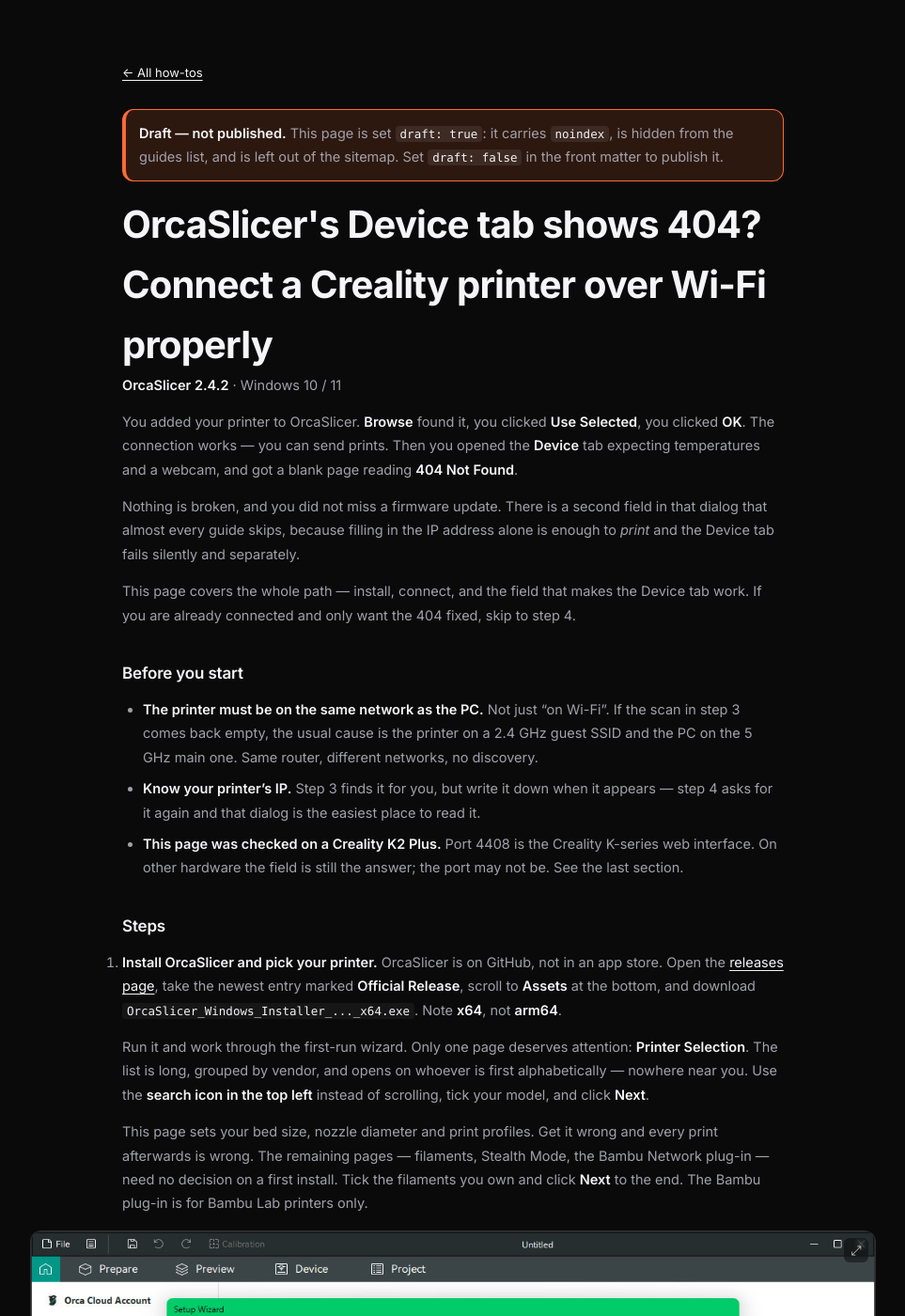
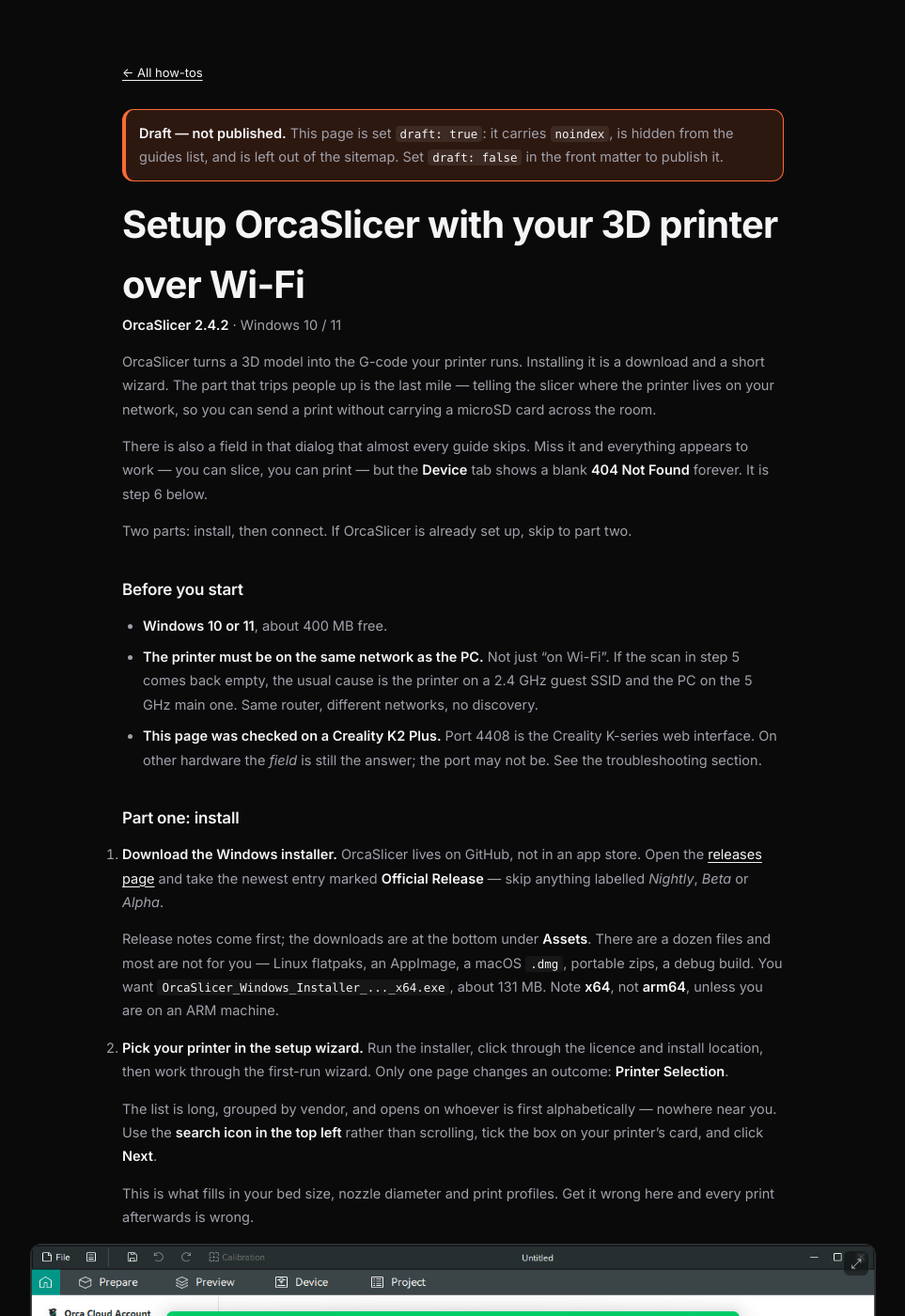
Before and after one commit to NavisualGuide/NavisualGuide.github.io, a Jekyll site: the page built from _guides/orcaslicer-connect-printer-wifi.md, in a window 1280 px wide and 1400 px high. Shown: the whole window at 94% size, without its empty margins (158-1121 px from the left). Built offline with Jekyll 4.4.1, drawn with Linux system fonts in a browser that asks for light colours; some of the changed text lies outside the part shown.

Commit message:
guides: one article covering download and connect
Retitled "Setup OrcaSlicer with your 3D printer over Wi-Fi" and restructured to
cover both halves properly rather than compressing the install into a single
step. Two labelled parts, seven numbered steps continuous across both, so the
visible numbering and the HowTo positions agree.

The moat is unchanged and is now step 6: filling in "Hostname, IP or URL" is
enough to slice and send a print, so guides stop there -- but the Device tab
loads a SEPARATE field, "Device UI", and with it empty that tab shows 404
forever. Nothing on screen links the two, and the port (4408 on a Creality
K-series) comes from the firmware rather than from anything OrcaSlicer says.

Still draft: true -- noindex, out of the sitemap, unlinked from /guides/.

Co-Authored-By: Claude Opus 5 <noreply@anthropic.com>
Claude-Session: https://claude.ai/code/session_01RaL9betkFkZEVHMBAJeeM6

````diff
--- a/_guides/orcaslicer-connect-printer-wifi.md
+++ b/_guides/orcaslicer-connect-printer-wifi.md
@@ -1,6 +1,6 @@
 ---
-title: "OrcaSlicer's Device tab shows 404? Connect a Creality printer over Wi-Fi properly"
-description: "Adding the printer's IP gets you a connection but a blank Device tab. The field almost every guide skips is Device UI, and it needs the printer's own web interface on port 4408."
+title: "Setup OrcaSlicer with your 3D printer over Wi-Fi"
+description: "Download, install and connect, in one pass — including the field almost every guide skips, which is why the Device tab shows 404 even when printing works."
 date: 2026-09-11
 app: "OrcaSlicer 2.4.2"
 os: "Windows 10 / 11"
@@ -14,9 +14,13 @@ hero_image: /images/guides/orcaslicer-connect-printer-wifi/05-device-tab-fluidd.
 draft: true
 
 steps:
-  - name: "Install OrcaSlicer and pick your printer in the setup wizard"
-    text: "Download the Windows x64 installer from the OrcaSlicer releases page on GitHub, run it, and work through the first-run wizard. On the Printer Selection page use the search icon in the top left rather than scrolling, tick your model, and click Next."
+  - name: "Download the Windows installer"
+    text: "OrcaSlicer is distributed on GitHub. Open the releases page, take the newest entry marked Official Release, scroll to Assets at the bottom, and download OrcaSlicer_Windows_Installer_..._x64.exe. Note x64, not arm64."
+  - name: "Pick your printer in the setup wizard"
+    text: "Run the installer and work through the first-run wizard. On the Printer Selection page use the search icon in the top left rather than scrolling, tick your model, and click Next. This sets your bed size, nozzle diameter and print profiles."
     image: /images/guides/orcaslicer-connect-printer-wifi/01-printer-selection.png
+  - name: "Click Next through the remaining wizard pages"
+    text: "Tick the filament types you own, leave Stealth Mode off, and leave the Bambu Network plug-in unticked unless you have a Bambu Lab printer. Click Finish, then New Project to open the workspace."
   - name: "Open the connection settings from the Wi-Fi icon"
     text: "In the left rail of the main window, click the small Wi-Fi icon next to the Printer header. This opens the Physical Printer dialog. It is not on the Device tab and not in the File menu."
     image: /images/guides/orcaslicer-connect-printer-wifi/02-printer-wifi-icon.png
@@ -31,44 +35,48 @@ steps:
     image: /images/guides/orcaslicer-connect-printer-wifi/05-device-tab-fluidd.png
 ---
 
-You added your printer to OrcaSlicer. **Browse** found it, you clicked **Use Selected**, you clicked
-**OK**. The connection works — you can send prints. Then you opened the **Device** tab expecting
-temperatures and a webcam, and got a blank page reading **404 Not Found**.
+OrcaSlicer turns a 3D model into the G-code your printer runs. Installing it is a download and a
+short wizard. The part that trips people up is the last mile — telling the slicer where the printer
+lives on your network, so you can send a print without carrying a microSD card across the room.
 
-Nothing is broken, and you did not miss a firmware update. There is a second field in that dialog
-that almost every guide skips, because filling in the IP address alone is enough to *print* and the
-Device tab fails silently and separately.
+There is also a field in that dialog that almost every guide skips. Miss it and everything appears
+to work — you can slice, you can print — but the **Device** tab shows a blank **404 Not Found**
+forever. It is step 6 below.
 
-This page covers the whole path — install, connect, and the field that makes the Device tab work.
-If you are already connected and only want the 404 fixed, skip to step 4.
+Two parts: install, then connect. If OrcaSlicer is already set up, skip to part two.
 
 ## Before you start
 
-- **The printer must be on the same network as the PC.** Not just "on Wi-Fi". If the scan in step 3
+- **Windows 10 or 11**, about 400 MB free.
+- **The printer must be on the same network as the PC.** Not just "on Wi-Fi". If the scan in step 5
   comes back empty, the usual cause is the printer on a 2.4 GHz guest SSID and the PC on the 5 GHz
   main one. Same router, different networks, no discovery.
-- **Know your printer's IP.** Step 3 finds it for you, but write it down when it appears — step 4
-  asks for it again and that dialog is the easiest place to read it.
 - **This page was checked on a Creality K2 Plus.** Port 4408 is the Creality K-series web interface.
-  On other hardware the field is still the answer; the port may not be. See the last section.
+  On other hardware the *field* is still the answer; the port may not be. See the troubleshooting
+  section.
 
-## Steps
+## Part one: install
 
-1. **Install OrcaSlicer and pick your printer.**
-   OrcaSlicer is on GitHub, not in an app store. Open the
-   [releases page](https://github.com/SoftFever/OrcaSlicer/releases), take the newest entry marked
-   **Official Release**, scroll to **Assets** at the bottom, and download
-   `OrcaSlicer_Windows_Installer_..._x64.exe`. Note **x64**, not **arm64**.
+1. **Download the Windows installer.**
+   OrcaSlicer lives on GitHub, not in an app store. Open the
+   [releases page](https://github.com/SoftFever/OrcaSlicer/releases) and take the newest entry
+   marked **Official Release** — skip anything labelled *Nightly*, *Beta* or *Alpha*.
 
-   Run it and work through the first-run wizard. Only one page deserves attention: **Printer
-   Selection**. The list is long, grouped by vendor, and opens on whoever is first alphabetically —
-   nowhere near you. Use the **search icon in the top left** instead of scrolling, tick your model,
-   and click **Next**.
+   Release notes come first; the downloads are at the bottom under **Assets**. There are a dozen
+   files and most are not for you — Linux flatpaks, an AppImage, a macOS `.dmg`, portable zips, a
+   debug build. You want `OrcaSlicer_Windows_Installer_..._x64.exe`, about 131 MB. Note **x64**, not
+   **arm64**, unless you are on an ARM machine.
 
-   This page sets your bed size, nozzle diameter and print profiles. Get it wrong and every print
-   afterwards is wrong. The remaining pages — filaments, Stealth Mode, the Bambu Network plug-in —
-   need no decision on a first install. Tick the filaments you own and click **Next** to the end.
-   The Bambu plug-in is for Bambu Lab printers only.
+2. **Pick your printer in the setup wizard.**
+   Run the installer, click through the licence and install location, then work through the
+   first-run wizard. Only one page changes an outcome: **Printer Selection**.
+
+   The list is long, grouped by vendor, and opens on whoever is first alphabetically — nowhere near
+   you. Use the **search icon in the top left** rather than scrolling, tick the box on your
+   printer's card, and click **Next**.
+
+   This is what fills in your bed size, nozzle diameter and print profiles. Get it wrong here and
+   every print afterwards is wrong.
 
    {% include figure.html
    src="/images/guides/orcaslicer-connect-printer-wifi/01-printer-selection.png"
@@ -76,12 +84,22 @@ If you are already connected and only want the 404 fixed, skip to step 4.
    caption="Printer Selection opens on whichever vendor is first alphabetically. Use the search icon at the top left rather than scrolling. The orange mark is Navisual pointing at Next."
    width="1188" height="795" %}
 
-2. **Open the connection settings from the Wi-Fi icon.**
-   In the main window, look at the left rail. The **Printer** header has a small **Wi-Fi icon**
-   beside it. That is the entry point.
+3. **Click Next through the rest.**
+   Nothing else needs a decision on a first install. Tick the filament types you actually own — PLA
+   is enough to start, and you can add more later from the Filament dropdown. Leave **Stealth Mode**
+   off; it only stops OrcaSlicer's own network calls and does not affect talking to your printer.
+   Leave **Install Bambu Network plug-in** unticked unless you have a Bambu Lab machine.
 
-   This is the first place people get stuck. It is not on the **Device** tab, which is what the name
-   suggests, and it is not in the **File** menu. It is a glyph a few pixels wide next to a heading.
+   Click **Finish**, then **New Project** to land in the workspace, with your printer, nozzle and
+   filament down the left and a build plate sized to your machine.
+
+## Part two: connect over Wi-Fi
+
+4. **Open the connection settings from the Wi-Fi icon.**
+   In the left rail, the **Printer** header has a small **Wi-Fi icon** beside it. That is the entry
+   point, and the first place people get stuck: it is not on the **Device** tab, which is what the
+   name suggests, and it is not in the **File** menu. It is a glyph a few pixels wide next to a
+   heading.
 
    {% include figure.html
    src="/images/guides/orcaslicer-connect-printer-wifi/02-printer-wifi-icon.png"
@@ -89,15 +107,15 @@ If you are already connected and only want the 404 fixed, skip to step 4.
    caption="The Wi-Fi glyph beside the Printer header. Easy to miss at this size, and the only route into the Physical Printer dialog."
    width="1188" height="795" %}
 
-3. **Scan the network and select your printer.**
+5. **Scan the network and select your printer.**
    The **Physical Printer** dialog opens. For a Creality K-series, set both **Host Type** and
    **Printer Agent** to `CrealityPrint`.
 
    You can type the IP by hand if you know it, but **Browse…** next to *Hostname, IP or URL* scans
-   the local network and finds it for you — no trip to the printer's touchscreen. Click the row for
-   your printer, then the green **Use Selected** button below the list.
+   the local network and finds it — no trip to the printer's touchscreen. Click the row for your
+   printer, then the green **Use Selected** button below the list.
 
-   **Write the IP down.** Step 4 needs it, and this dialog is the easiest place to read it.
+   **Write the IP down.** Step 6 needs it, and this dialog is the easiest place to read it.
 
    {% include figure.html
    src="/images/guides/orcaslicer-connect-printer-wifi/03-detect-creality-printer.png"
@@ -105,7 +123,7 @@ If you are already connected and only want the 404 fixed, skip to step 4.
    caption="One printer found, with its model, hostname and IP. Selecting the row fills the address into the dialog behind it."
    width="1188" height="795" %}
 
-4. **Fill in Device UI — this is the step that fixes the 404.**
+6. **Fill in Device UI — the step that prevents the 404.**
    Back in the Physical Printer dialog, *Hostname, IP or URL* is now filled in and it is tempting to
    press **OK**. Do one more thing first.
 
@@ -117,8 +135,8 @@ If you are already connected and only want the 404 fixed, skip to step 4.
    ```
 
    Substitute your own address. *API Key / Password* and *HTTPS CA File* stay empty on a standard
-   Creality setup. The **Save Machine as** name at the top is what this connection is called in your
-   printer list — worth editing if you run more than one machine. Then click **OK**.
+   Creality setup. **Save Machine as** at the top names this connection in your printer list — worth
+   editing if you run more than one machine. Then click **OK**.
 
    {% include figure.html
    src="/images/guides/orcaslicer-connect-printer-wifi/04-device-ui-field.png"
@@ -126,10 +144,13 @@ If you are already connected and only want the 404 fixed, skip to step 4.
    caption="Device UI, filled in with the printer's own web interface on port 4408. This one field is the difference between a working Device tab and a permanent 404."
    width="683" height="474" %}
 
-5. **Check the Device tab.**
-   Open **Device** along the top. OrcaSlicer now loads the printer's own interface inside the tab —
-   on a Creality K-series that is **fluidd**: live bed, nozzle and chamber temperatures, the last
-   few jobs with their durations, axis jog controls, and a console. Without leaving the slicer.
+7. **Check the Device tab.**
+   Open **Device** along the top. OrcaSlicer loads the printer's own interface inside the tab — on a
+   Creality K-series that is **fluidd**: live bed, nozzle and chamber temperatures, recent jobs with
+   their durations, axis jog controls and a console, without leaving the slicer.
+
+   Slicing a model now gives you a **Print** button that sends the job over the network instead of
+   writing G-code to a card.
 
    {% include figure.html
    src="/images/guides/orcaslicer-connect-printer-wifi/05-device-tab-fluidd.png"
@@ -145,43 +166,39 @@ alt="The OrcaSlicer Device tab showing a blank white page with the heading 404 N
 caption="What an empty Device UI field looks like. The connection is fine; the tab is loading a URL that was never supplied."
 width="1188" height="795" %}
 
-Work through these in order:
+In order:
 
-- **Check the port.** `4408` is the Creality K-series web interface (fluidd). Other hardware differs
-  — a Klipper machine running Mainsail or fluidd directly is usually `80` or `81`, and some builds
-  use `7125` for the Moonraker API rather than the UI. The quickest test is to open the same URL in
-  a browser on the same PC. If the browser shows the interface, that exact URL belongs in **Device
+- **Check the port.** `4408` is the Creality K-series web interface. Other hardware differs — a
+  Klipper machine running Mainsail or fluidd directly is usually `80` or `81`, and some builds use
+  `7125` for the Moonraker API rather than the UI. The quickest test is to open the same URL in a
+  browser on the same PC: if the browser shows the interface, that exact URL belongs in **Device
   UI**; if the browser 404s too, the port is wrong and OrcaSlicer is only relaying the printer's
   answer.
 - **Include the scheme.** `http://` at the front. A bare `192.168.0.88:4408` is not a URL and the
   embedded browser will not guess.
-- **Do not put the Device UI address in the Hostname field.** They are different fields for
-  different jobs: *Hostname, IP or URL* is where prints are sent, *Device UI* is what the tab
-  displays. Filling one with the other breaks whichever you overwrote.
-- **Reopen the dialog and confirm it saved.** Clicking the red X rather than **OK** discards the
-  edit, and the tab keeps showing 404 with no sign the field was ever touched.
+- **Do not put the Device UI address in the Hostname field.** Different fields, different jobs:
+  *Hostname, IP or URL* is where prints are sent, *Device UI* is what the tab displays.
+- **Confirm it saved.** Closing the dialog with the red X rather than **OK** discards the edit, and
+  the tab keeps showing 404 with no sign the field was ever touched.
 
 ## Why this is hard to find
 
-Three things make this a bad search:
-
 1. **The connection works without it.** Fill in the IP and you can slice and send a print. Nothing
-   warns you that a second field exists, so guides that end at "Use Selected, OK, done" are not
-   wrong — they are answering a different question.
+   warns you a second field exists, so guides that end at "Use Selected, OK, done" are not wrong —
+   they are answering a different question.
 2. **The failure is silent and in the wrong place.** The field you skipped is in the *Physical
-   Printer* dialog; the symptom appears on a *Device* tab that looks like a separate feature. There
-   is nothing linking the two on screen.
+   Printer* dialog; the symptom appears on a *Device* tab that looks like a separate feature.
+   Nothing on screen links the two.
 3. **The port is hardware-specific and undocumented in the app.** OrcaSlicer asks for a URL and
    offers no hint what yours is. 4408 comes from Creality's firmware, not from anything in the
    dialog.
 
-The field is also easy to read as optional. It sits between *Hostname, IP or URL* and *API Key /
-Password*, both of which genuinely are optional on a local network, and it has no asterisk, no
-placeholder and no tooltip.
+The field also reads as optional. It sits between *Hostname, IP or URL* and *API Key / Password*,
+both of which genuinely are optional on a local network, and it has no asterisk, no placeholder and
+no tooltip.
 
 ---
 
 *Checked on OrcaSlicer 2.4.2 with a Creality K2 Plus on Windows 11 in September 2026. Every
 screenshot is a real frame from one session, and the orange marks are Navisual pointing at the
-control named in the step beside them. The dashed variant appears where it could not pin a control
-down exactly and drew the model's estimate instead.*
+control named in the step beside them.*
````
